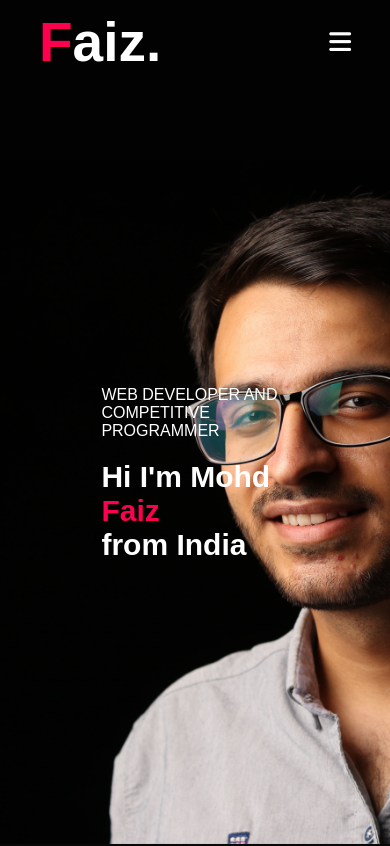
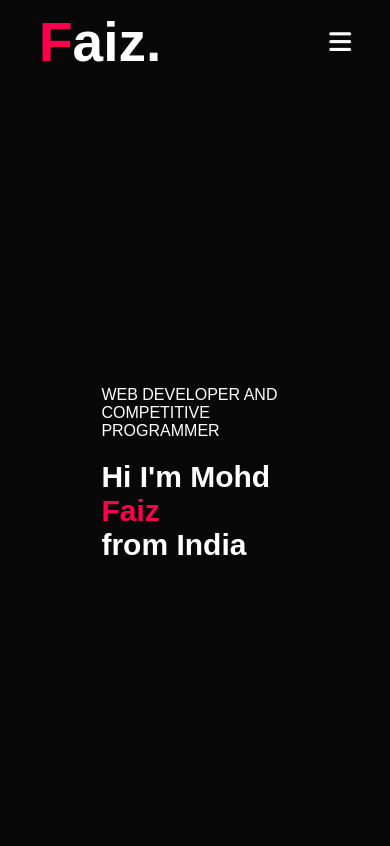
Before and after one commit to mfaiz61926/portfolio, a plain HTML site: page index.html in a window 390 px wide. Shown: the top 846 px of the page. Drawn offline with Linux system fonts and the light colour scheme.

Commit message:
first commit

```diff
--- a/style.css
+++ b/style.css
@@ -363,7 +363,7 @@ nav .fas{
 /* ------css for small screen---- */
 @media only screen and (max-width:600px){
     #header{
-        background-image: url(images/phone-background.png);
+        /* background-image: url(images/phone-background.png); */
     }
     .header-text{
         margin-top: 100%;
```
Also changed, not shown: images/background.png (deleted).
